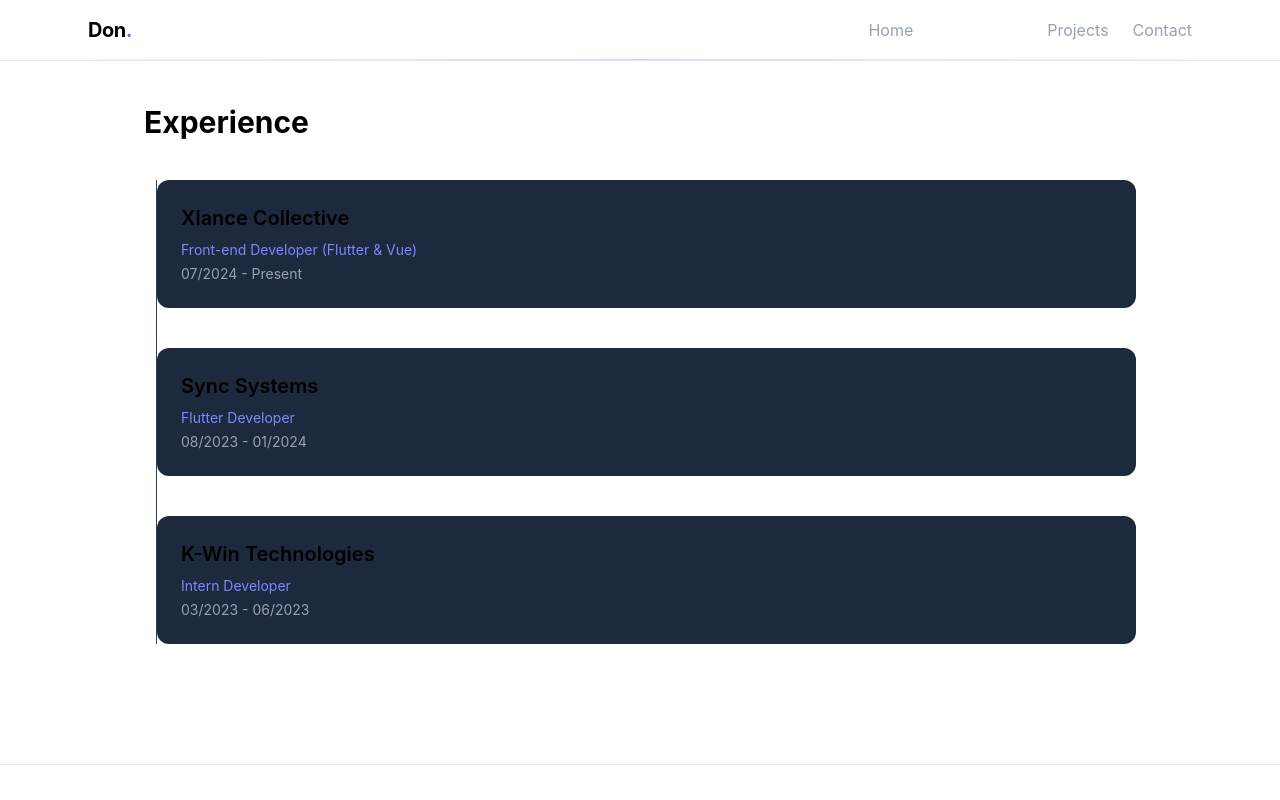
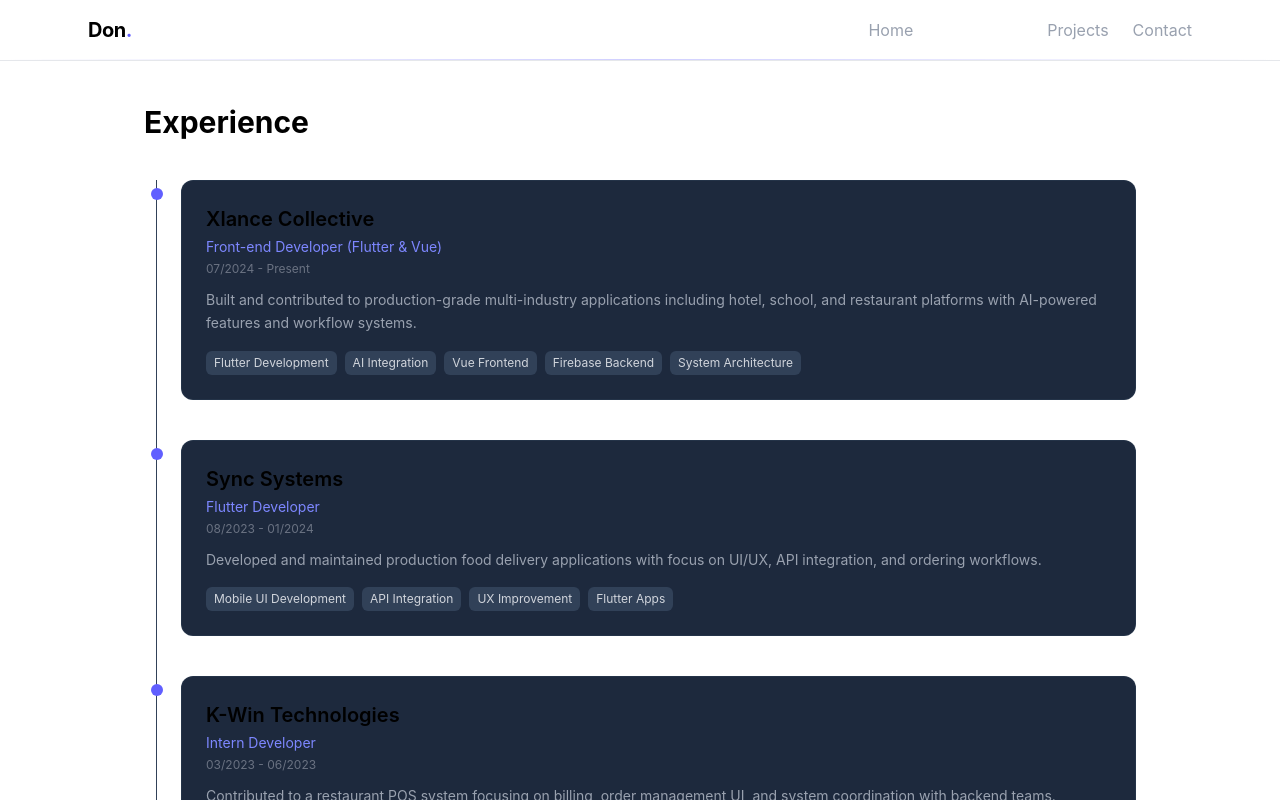
Before and after one commit to donKhant-programmer/donkhant-portfolio, a Vue app: page /experience in a window 1280 px wide. Shown: the top 800 px of the page. Built offline with nearby package versions, Linux system fonts and the light colour scheme.

Commit message:
new ui added under hero section

```diff
--- a/src/features/experience/CompanyCard.vue
+++ b/src/features/experience/CompanyCard.vue
@@ -1,19 +1,45 @@
 <template>
+  <div class="relative pl-6">
+
+    <!-- timeline dot -->
+    <div class="absolute left-[-6px] top-2 w-3 h-3 bg-indigo-500 rounded-full"></div>
+
+    <!-- card -->
     <div
-    class="bg-slate-800 p-6 rounded-xl hover:scale-[1.02] transition cursor-pointer"
+      class="bg-slate-800 p-6 rounded-xl hover:scale-[1.02] transition cursor-pointer border border-slate-700/40"
       @click="goToDetail"
     >
-    <h2 class="text-xl font-semibold mb-2">
+
+      <h2 class="text-xl font-semibold">
         {{ company.name }}
       </h2>
 
-    <p class="text-indigo-400 text-sm mb-1">
+      <p class="text-indigo-400 text-sm mt-1">
         {{ company.role }}
       </p>
 
-    <p class="text-gray-400 text-sm">
+      <p class="text-gray-500 text-xs mt-1">
         {{ company.duration }}
       </p>
+
+      <!-- 👇 ADD IMPACT LINE -->
+      <p class="text-gray-400 text-sm mt-3 leading-relaxed">
+        {{ company.summary }}
+      </p>
+
+      <!-- optional tags -->
+      <div class="flex flex-wrap gap-2 mt-4">
+        <span
+          v-for="tag in company.tags"
+          :key="tag"
+          class="text-xs px-2 py-1 bg-slate-700 rounded-md text-gray-300"
+        >
+          {{ tag }}
+        </span>
+      </div>
+
+    </div>
+
   </div>
 </template>
 
@@ -21,9 +47,7 @@
 import { useRouter } from "vue-router";
 import type { Company } from "@/data/companies";
 
-const props = defineProps<{
-  company: Company;
-}>();
+const props = defineProps<{ company: Company }>();
 
 const router = useRouter();
 
--- a/src/pages/HomePage.vue
+++ b/src/pages/HomePage.vue
@@ -12,8 +12,73 @@
 
 <template>
   <HeroSection />
+  <section class="mt-10 space-y-6">
+    <!-- STATS -->
+    <div class="grid grid-cols-2 md:grid-cols-4 gap-3 text-center">
+      <div
+        class="bg-slate-800/80 backdrop-blur rounded-xl p-4 border border-slate-700"
+      >
+        <p class="text-lg font-bold text-indigo-400">3+</p>
+        <p class="text-xs text-gray-400">Years Flutter Dev</p>
+      </div>
 
-  <section class="py-30">
+      <div
+        class="bg-slate-800/80 backdrop-blur rounded-xl p-4 border border-slate-700"
+      >
+        <p class="text-lg font-bold text-indigo-400">10+</p>
+        <p class="text-xs text-gray-400">Client Projects</p>
+      </div>
+
+      <div
+        class="bg-slate-800/80 backdrop-blur rounded-xl p-4 border border-slate-700"
+      >
+        <p class="text-lg font-bold text-indigo-400">AI</p>
+        <p class="text-xs text-gray-400">Integrated Systems</p>
+      </div>
+
+      <div
+        class="bg-slate-800/80 backdrop-blur rounded-xl p-4 border border-slate-700"
+      >
+        <p class="text-lg font-bold text-indigo-400">Vue</p>
+        <p class="text-xs text-gray-400">Frontend Experience</p>
+      </div>
+    </div>
+
+    <!-- SKILL DEPTH TAGS -->
+    <!-- <div class="bg-slate-900/40 border border-slate-800 rounded-2xl p-4">
+      <p class="text-xs text-gray-400 mb-3 uppercase tracking-wider">
+        Core Engineering Skills
+      </p>
+
+      <div class="flex flex-wrap gap-2">
+        <span
+          class="px-3 py-1 text-xs rounded-full bg-slate-800 border border-slate-700 text-gray-300 hover:border-indigo-500 transition"
+        >
+          State Management (Provider / BLoC)
+        </span>
+
+        <span
+          class="px-3 py-1 text-xs rounded-full bg-slate-800 border border-slate-700 text-gray-300 hover:border-indigo-500 transition"
+        >
+          REST API Integration
+        </span>
+
+        <span
+          class="px-3 py-1 text-xs rounded-full bg-slate-800 border border-slate-700 text-gray-300 hover:border-indigo-500 transition"
+        >
+          Firebase Auth & Realtime DB
+        </span>
+
+        <span
+          class="px-3 py-1 text-xs rounded-full bg-slate-800 border border-slate-700 text-gray-300 hover:border-indigo-500 transition"
+        >
+          Clean UI Architecture
+        </span>
+      </div>
+    </div> -->
+  </section>
+
+  <section class="py-10">
     <div class="flex justify-between items-center mb-10">
       <h2 class="text-3xl font-bold">Featured Projects</h2>
 
```
Lines whose indentation alone changed are shown as unchanged.
